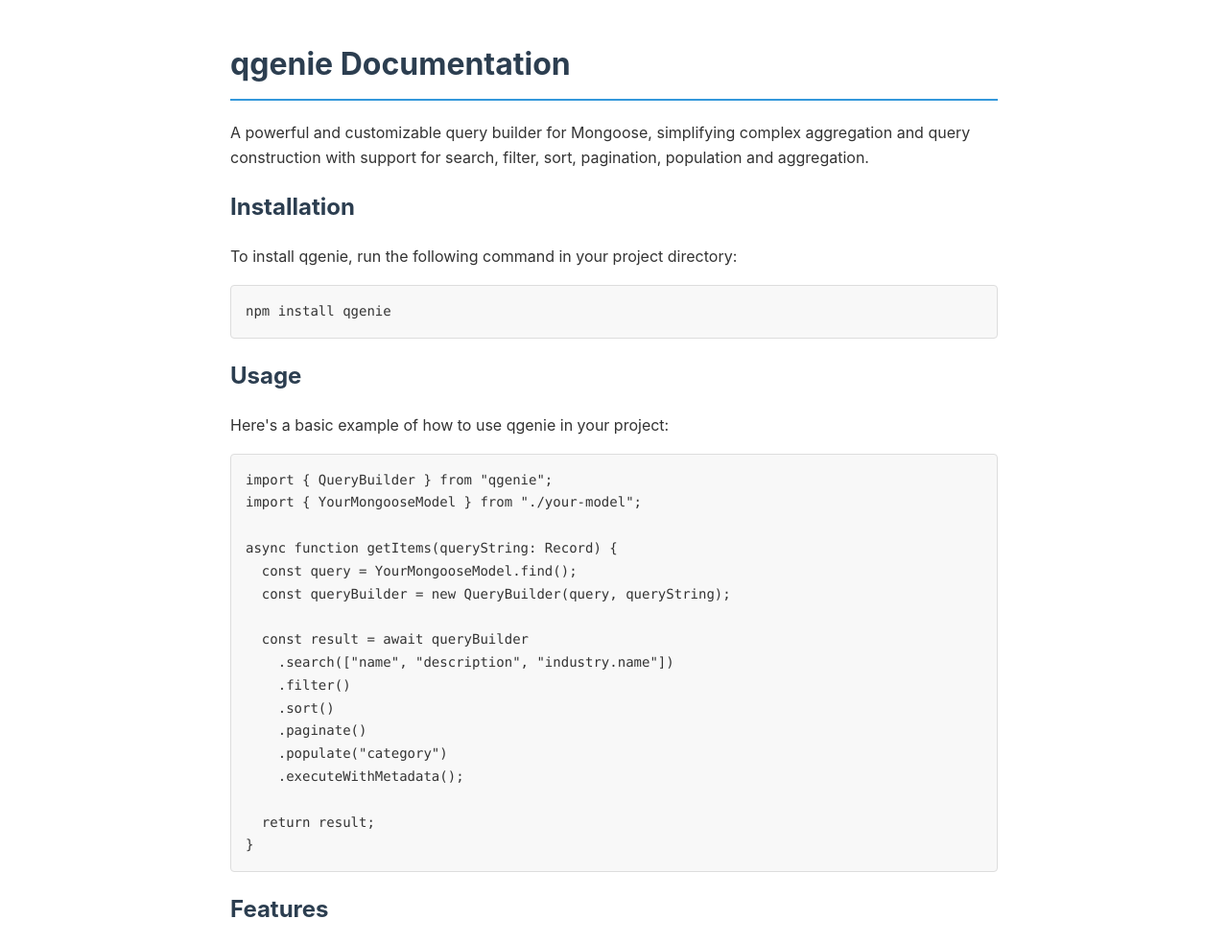
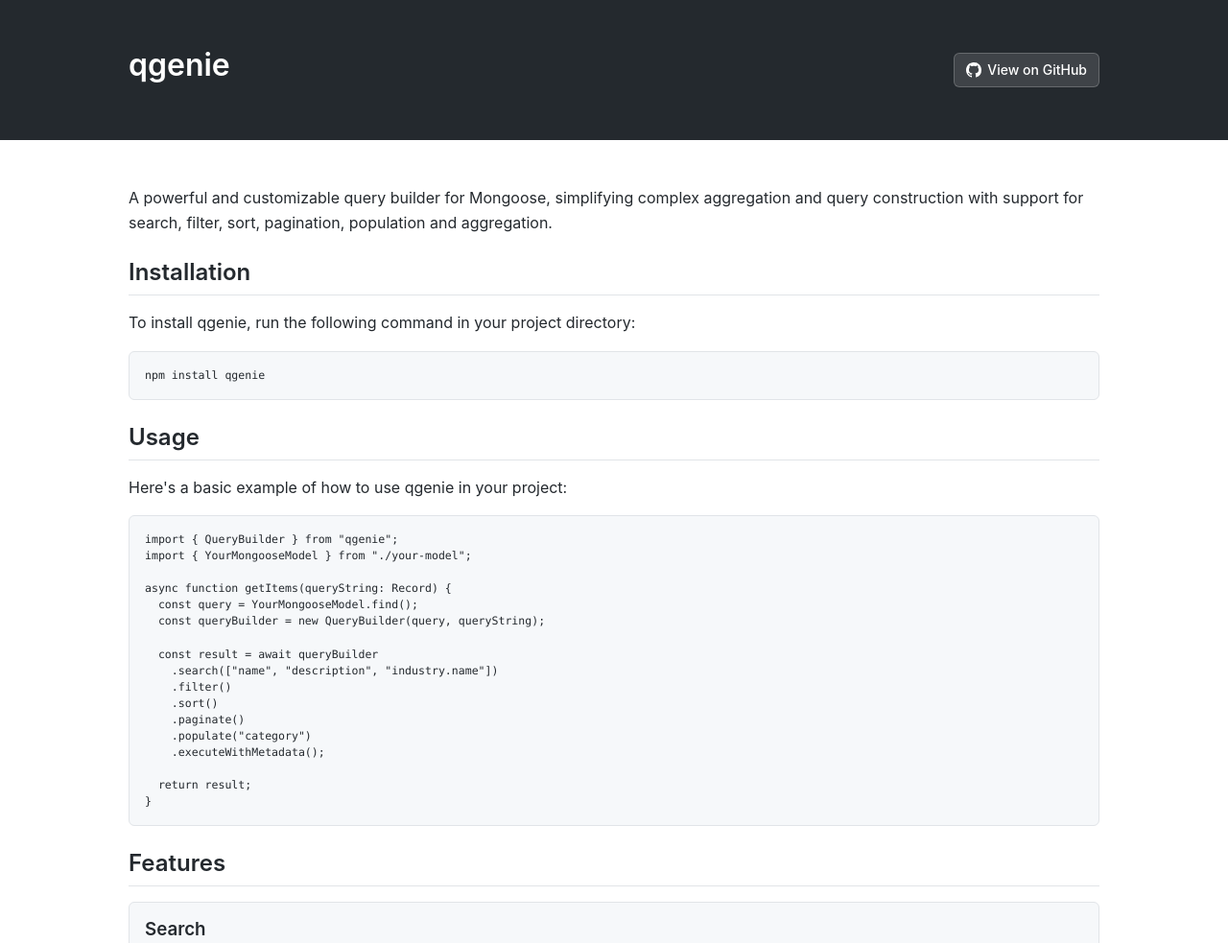
Before and after one commit to sheikhmohdnazmulhasan/qgenie, a website: page index.html in a window 1280 px wide. Shown: the top 983 px of the page at 96% size. Drawn offline with Linux system fonts and the light colour scheme.

Commit message:
update index.html

```diff
--- a/index.html
+++ b/index.html
@@ -5,50 +5,155 @@
     <meta name="viewport" content="width=device-width, initial-scale=1.0">
     <title>qgenie Documentation</title>
     <style>
+        :root {
+            --github-gray: #24292e;
+            --github-light: #f6f8fa;
+            --github-border: #e1e4e8;
+            --github-link: #0366d6;
+        }
         body {
             font-family: -apple-system, BlinkMacSystemFont, 'Segoe UI', 'Roboto', 'Oxygen', 'Ubuntu', 'Cantarell', 'Fira Sans', 'Droid Sans', 'Helvetica Neue', sans-serif;
             line-height: 1.6;
-            color: #333;
-            max-width: 800px;
+            color: var(--github-gray);
+            margin: 0;
+            padding: 0;
+        }
+        .container {
+            max-width: 1012px;
             margin: 0 auto;
-            padding: 20px;
+            padding: 32px;
+        }
+        .header {
+            background: var(--github-gray);
+            color: white;
+            padding: 16px 0;
+        }
+        .header-content {
+            display: flex;
+            align-items: center;
+            justify-content: space-between;
+        }
+        .github-button {
+            display: inline-flex;
+            align-items: center;
+            padding: 6px 12px;
+            font-size: 14px;
+            font-weight: 500;
+            color: white;
+            background-color: rgba(255, 255, 255, 0.125);
+            border: 1px solid rgba(255, 255, 255, 0.2);
+            border-radius: 6px;
+            text-decoration: none;
+        }
+        .github-button:hover {
+            background-color: rgba(255, 255, 255, 0.2);
+        }
+        .github-button svg {
+            margin-right: 6px;
         }
         h1, h2, h3 {
-            color: #2c3e50;
+            font-weight: 600;
+            margin-top: 24px;
+            margin-bottom: 16px;
+            line-height: 1.25;
         }
         h1 {
-            border-bottom: 2px solid #3498db;
             padding-bottom: 10px;
+            font-size: 2em;
+            border-bottom: 1px solid var(--github-border);
+        }
+        h2 {
+            font-size: 1.5em;
+            padding-bottom: 8px;
+            border-bottom: 1px solid var(--github-border);
         }
         pre {
-            background-color: #f8f8f8;
-            border: 1px solid #ddd;
-            border-radius: 4px;
-            padding: 15px;
+            background-color: var(--github-light);
+            border: 1px solid var(--github-border);
+            border-radius: 6px;
+            padding: 16px;
             overflow-x: auto;
+            font-size: 85%;
+            line-height: 1.45;
+            margin: 16px 0;
         }
         code {
-            font-family: Consolas, Monaco, 'Andale Mono', 'Ubuntu Mono', monospace;
-            font-size: 14px;
+            font-family: SFMono-Regular, Consolas, 'Liberation Mono', Menlo, monospace;
+            font-size: 85%;
+            background-color: rgba(27, 31, 35, 0.05);
+            border-radius: 3px;
+            padding: 0.2em 0.4em;
+        }
+        pre code {
+            background: none;
+            padding: 0;
         }
         .feature {
-            background-color: #ecf0f1;
-            border-radius: 3px;
-            padding: 10px;
-            margin: 20px 0;
+            background-color: var(--github-light);
+            border: 1px solid var(--github-border);
+            border-radius: 6px;
+            padding: 16px;
+            margin: 16px 0;
         }
-        @media (max-width: 600px) {
-            body {
-                padding: 10px;
+        .feature h3 {
+            margin-top: 0;
+        }
+        a {
+            color: var(--github-link);
+            text-decoration: none;
+        }
+        a:hover {
+            text-decoration: underline;
+        }
+        .footer {
+            margin-top: 32px;
+            padding-top: 32px;
+            border-top: 1px solid var(--github-border);
+            text-align: center;
+            color: #586069;
+        }
+        /* GitHub Corner */
+        .github-corner:hover .octo-arm {
+            animation: octocat-wave 560ms ease-in-out;
+        }
+        @keyframes octocat-wave {
+            0%, 100% { transform: rotate(0); }
+            20%, 60% { transform: rotate(-25deg); }
+            40%, 80% { transform: rotate(10deg); }
+        }
+        @media (max-width: 500px) {
+            .github-corner:hover .octo-arm {
+                animation: none;
+            }
+            .github-corner .octo-arm {
+                animation: octocat-wave 560ms ease-in-out;
             }
         }
     </style>
 </head>
 <body>
-    <header>
-        <h1>qgenie Documentation</h1>
+    <!-- GitHub Corner -->
+    <!-- <a href="https://github.com/yourusername/qgenie" class="github-corner" aria-label="View source on GitHub">
+        <svg width="80" height="80" viewBox="0 0 250 250" style="fill:var(--github-gray); color:#fff; position: absolute; top: 0; border: 0; right: 0;" aria-hidden="true">
+            <path d="M0,0 L115,115 L130,115 L142,142 L250,250 L250,0 Z"></path>
+            <path d="M128.3,109.0 C113.8,99.7 119.0,89.6 119.0,89.6 C122.0,82.7 120.5,78.6 120.5,78.6 C119.2,72.0 123.4,76.3 123.4,76.3 C127.3,80.9 125.5,87.3 125.5,87.3 C122.9,97.6 130.6,101.9 134.4,103.2" fill="currentColor" style="transform-origin: 130px 106px;" class="octo-arm"></path>
+            <path d="M115.0,115.0 C114.9,115.1 118.7,116.5 119.8,115.4 L133.7,101.6 C136.9,99.2 139.9,98.4 142.2,98.6 C133.8,88.0 127.5,74.4 143.8,58.0 C148.5,53.4 154.0,51.2 159.7,51.0 C160.3,49.4 163.2,43.6 171.4,40.1 C171.4,40.1 176.1,42.5 178.8,56.2 C183.1,58.6 187.2,61.8 190.9,65.4 C194.5,69.0 197.7,73.2 200.1,77.6 C213.8,80.2 216.3,84.9 216.3,84.9 C212.7,93.1 206.9,96.0 205.4,96.6 C205.1,102.4 203.0,107.8 198.3,112.5 C181.9,128.9 168.3,122.5 157.7,114.1 C157.9,116.9 156.7,120.9 152.7,124.9 L141.0,136.5 C139.8,137.7 141.6,141.9 141.8,141.8 Z" fill="currentColor" class="octo-body"></path>
+        </svg>
+    </a> -->
+
+    <header class="header">
+        <div class="container header-content">
+            <h1 style="margin: 0; border: none; color: white;">qgenie</h1>
+            <a href="https://github.com/sheikhmohdnazmulhasan/qgenie" target="_blank" class="github-button">
+                <svg height="16" viewBox="0 0 16 16" width="16" fill="currentColor">
+                    <path fill-rule="evenodd" d="M8 0C3.58 0 0 3.58 0 8c0 3.54 2.29 6.53 5.47 7.59.4.07.55-.17.55-.38 0-.19-.01-.82-.01-1.49-2.01.37-2.53-.49-2.69-.94-.09-.23-.48-.94-.82-1.13-.28-.15-.68-.52-.01-.53.63-.01 1.08.58 1.23.82.72 1.21 1.87.87 2.33.66.07-.52.28-.87.51-1.07-1.78-.2-3.64-.89-3.64-3.95 0-.87.31-1.59.82-2.15-.08-.2-.36-1.02.08-2.12 0 0 .67-.21 2.2.82.64-.18 1.32-.27 2-.27.68 0 1.36.09 2 .27 1.53-1.04 2.2-.82 2.2-.82.44 1.1.16 1.92.08 2.12.51.56.82 1.27.82 2.15 0 3.07-1.87 3.75-3.65 3.95.29.25.54.73.54 1.48 0 1.07-.01 1.93-.01 2.2 0 .21.15.46.55.38A8.013 8.013 0 0016 8c0-4.42-3.58-8-8-8z"></path>
+                </svg>
+                View on GitHub
+            </a>
+        </div>
     </header>
-    <main>
+
+    <div class="container">
         <p>A powerful and customizable query builder for Mongoose, simplifying complex aggregation and query construction with support for search, filter, sort, pagination, population and aggregation.</p>
 
         <h2>Installation</h2>
@@ -231,6 +336,10 @@
             <li><code>async exec(): Promise&lt;T[]&gt;</code></li>
             <li><code>async executeWithMetadata(): Promise&lt;{ meta: { total: number, page: number, limit: number, totalPages: number }, data: T[] }&gt;</code></li>
         </ul>
-    </main>
+
+        <footer class="footer">
+            <a href="https://github.com/sheikhmohdnazmulhasan" target="_blank">&copy; Sheikh Mohammad Nazmul H.</a>
+        </footer>
+    </div>
 </body>
 </html>
```
